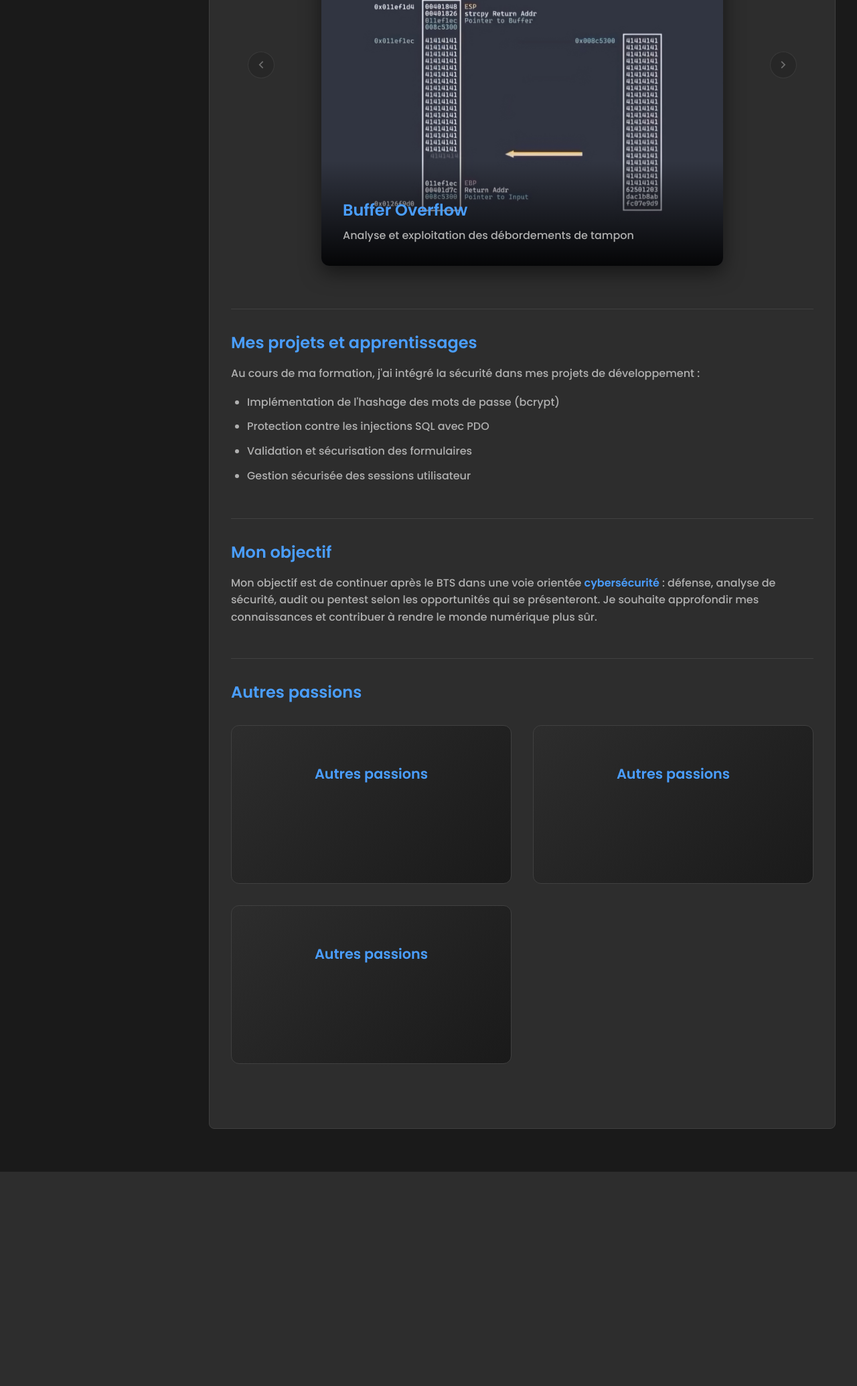
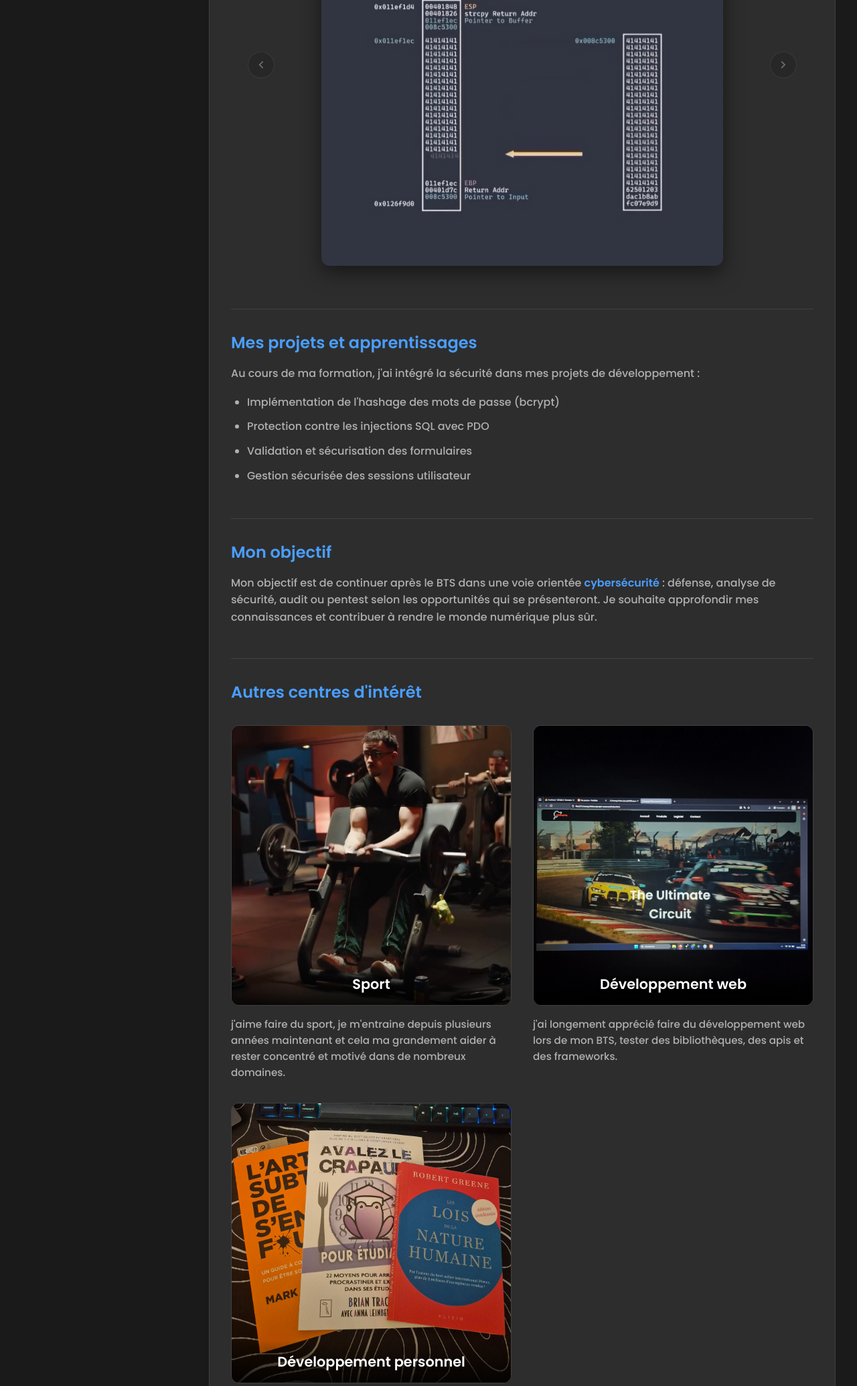
Before and after one commit to oscarc9/portfolio, a PHP site: page /pages/passion.php in a window 1280 px wide. Shown: the part 817-2887 px from the top of the page at 67% size. Before the commit the page ends 2567 px from the top, so only its background shows below. Run offline with PHP 8.4, Linux system fonts and the light colour scheme; some libraries are stand-ins or nearby versions.

Commit message:
Add new images to gallery and update passion page content
- Introduced two new images: dev_perso.jpg and projetjs.jpg to the gallery.
- Updated the passion page to reflect new interests, including sport, web development, and personal development, with corresponding descriptions and images.
- Enhanced layout and styling for better presentation of passion items.

```diff
--- a/pages/passion.php
+++ b/pages/passion.php
@@ -154,25 +154,28 @@ include '../src/views/includes/sidebar.php';
         </div>
 
         <div class="bts-sio__block">
-            <h2>Autres passions</h2>
+            <h2>Autres centres d'intérêt</h2>
             <div class="autres-passions-grid">
-                <div class="passion-card">
-                    <h3>Autres passions</h3>
-                    <div class="passion-content">
-                        <!-- Contenu à compléter -->
+                <div class="passion-item-wrapper">
+                    <div class="passion-card">
+                        <img src="<?php echo $basePath; ?>gallery/gym.jpg" alt="Sport">
+                        <h3>Sport</h3>
                     </div>
+                    <p>j'aime faire du sport, je m'entraine depuis plusieurs années maintenant et cela ma grandement aider à rester concentré et motivé dans de nombreux domaines.</p>
                 </div>
-                <div class="passion-card">
-                    <h3>Autres passions</h3>
-                    <div class="passion-content">
-                        <!-- Contenu à compléter -->
+                <div class="passion-item-wrapper">
+                    <div class="passion-card">
+                        <img src="<?php echo $basePath; ?>gallery/projetjs.jpg" alt="Développement web">
+                        <h3>Développement web</h3>
                     </div>
+                    <p>j'ai longement apprécié faire du développement web lors de mon BTS, tester des bibliothèques, des apis et des frameworks.</p>
                 </div>
-                <div class="passion-card">
-                    <h3>Autres passions</h3>
-                    <div class="passion-content">
-                        <!-- Contenu à compléter -->
+                <div class="passion-item-wrapper">
+                    <div class="passion-card">
+                        <img src="<?php echo $basePath; ?>gallery/dev_perso.jpg" alt="Développement personnel">
+                        <h3>Développement personnel</h3>
                     </div>
+                    <p>j'aime beaucoup lire des livres, regarder des videos ou des podcast sur des sujets qui me plaisent.</p>
                 </div>
             </div>
         </div>
--- a/public/css/pages/bts.css
+++ b/public/css/pages/bts.css
@@ -418,6 +418,16 @@
     max-width: 700px;
     margin: 2rem auto;
     display: flex;
+    flex-direction: column;
+    align-items: center;
+}
+
+/* Conteneur pour les flèches et le carousel */
+.carousel-inner {
+    position: relative;
+    width: 100%;
+    max-width: 700px;
+    display: flex;
     align-items: center;
     gap: 1rem;
 }
@@ -564,15 +574,13 @@
     display: block;
 }
 
+/* Légendes en dehors du container */
 .slide-caption {
-    position: absolute;
-    bottom: 0;
-    left: 0;
-    right: 0;
-    background: linear-gradient(to top, rgba(0, 0, 0, 0.9), transparent);
-    padding: 2rem;
+    display: none;
+    text-align: center;
+    padding: 1.5rem 0;
     color: #e0e0e0;
-    z-index: 2;
+    margin-top: 1rem;
 }
 
 .slide-caption h3 {
@@ -588,6 +596,16 @@
     margin: 0;
 }
 
+/* Afficher la légende correspondant au slide actif */
+#carousel-1:checked ~ .slide-caption-1,
+#carousel-2:checked ~ .slide-caption-2,
+#carousel-3:checked ~ .slide-caption-3,
+#carousel-4:checked ~ .slide-caption-4,
+#carousel-5:checked ~ .slide-caption-5,
+#carousel-6:checked ~ .slide-caption-6 {
+    display: block;
+}
+
 
 /* Grille pour autres passions */
 .autres-passions-grid {
@@ -597,13 +615,21 @@
     margin-top: 2rem;
 }
 
+.passion-item-wrapper {
+    display: flex;
+    flex-direction: column;
+}
+
 .passion-card {
     background: linear-gradient(135deg, #2d2d2d 0%, #1a1a1a 100%);
     border: 1px solid #404040;
     border-radius: 12px;
-    padding: 2rem;
+    padding: 0;
     transition: all 0.3s ease;
-    min-height: 200px;
+    overflow: hidden;
+    position: relative;
+    display: flex;
+    flex-direction: column;
 }
 
 .passion-card:hover {
@@ -612,12 +638,34 @@
     border-color: #4a9eff;
 }
 
+.passion-card img {
+    width: 100%;
+    aspect-ratio: 1 / 1;
+    object-fit: cover;
+    display: block;
+}
+
 .passion-card h3 {
-    color: #4a9eff;
+    position: absolute;
+    bottom: 0;
+    left: 0;
+    right: 0;
+    color: #ffffff;
     font-size: 1.3rem;
-    margin-bottom: 1rem;
+    margin: 0;
+    padding: 1rem 2rem;
     font-weight: 600;
     text-align: center;
+    background: linear-gradient(to top, rgba(0, 0, 0, 0.8) 0%, rgba(0, 0, 0, 0.4) 50%, transparent 100%);
+    text-shadow: 0 2px 4px rgba(0, 0, 0, 0.5);
+}
+
+.passion-item-wrapper p {
+    color: #b0b0b0;
+    line-height: 1.6;
+    font-size: 0.95rem;
+    margin-top: 1rem;
+    margin-bottom: 0;
 }
 
 .passion-content {
```
Also changed, not shown: gallery/dev_perso.jpg (added), gallery/projetjs.jpg (added).
